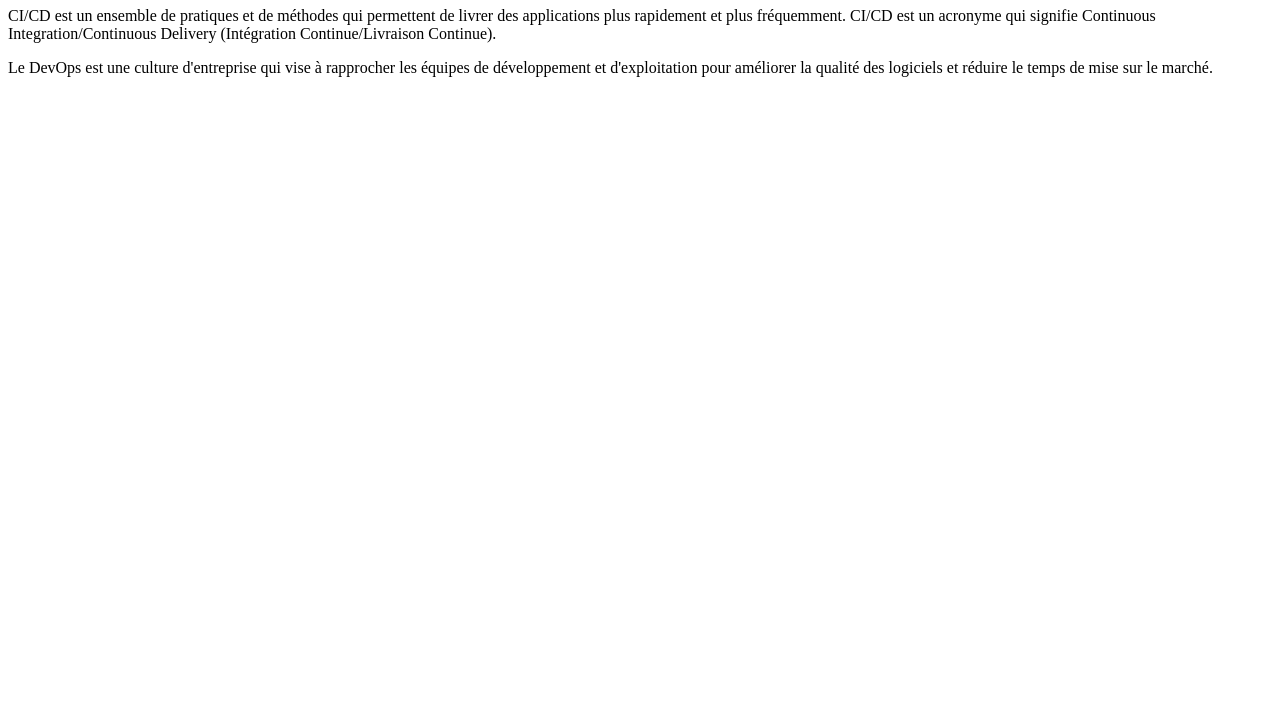
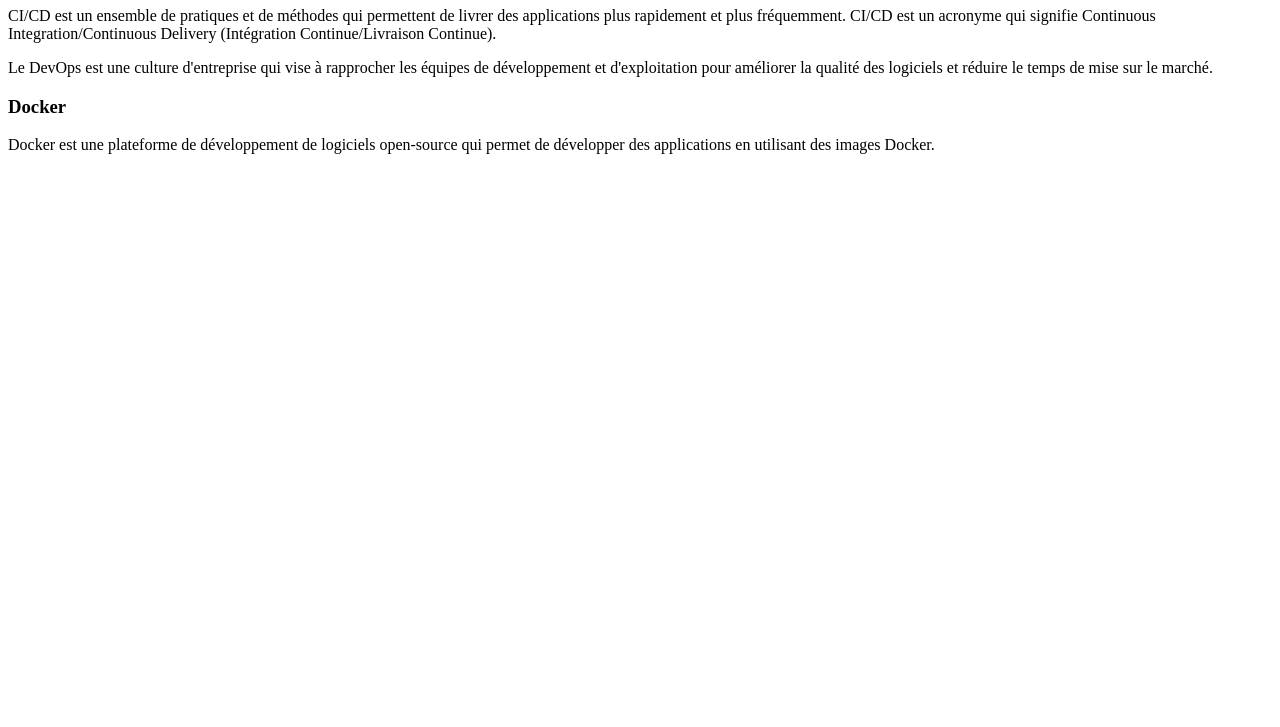
Before and after one commit to teamflp/ressourcesformation, a plain HTML site: page index.html in a window 1280 px wide. Shown: the part 73-800 px from the top of the page. Drawn offline with Linux system fonts and the light colour scheme.

Commit message:
Mise en place de Dockerfile

```diff
--- a/index.html
+++ b/index.html
@@ -18,5 +18,10 @@
     <p>
         Le DevOps est une culture d'entreprise qui vise à rapprocher les équipes de développement et d'exploitation pour améliorer la qualité des logiciels et réduire le temps de mise sur le marché.
     </p>
+
+    <h3>Docker</h3>
+    <p>
+        Docker est une plateforme de développement de logiciels open-source qui permet de développer des applications en utilisant des images Docker.
+    </p>
 </body>
 </html>
```
Also changed, not shown: 3 other files.
